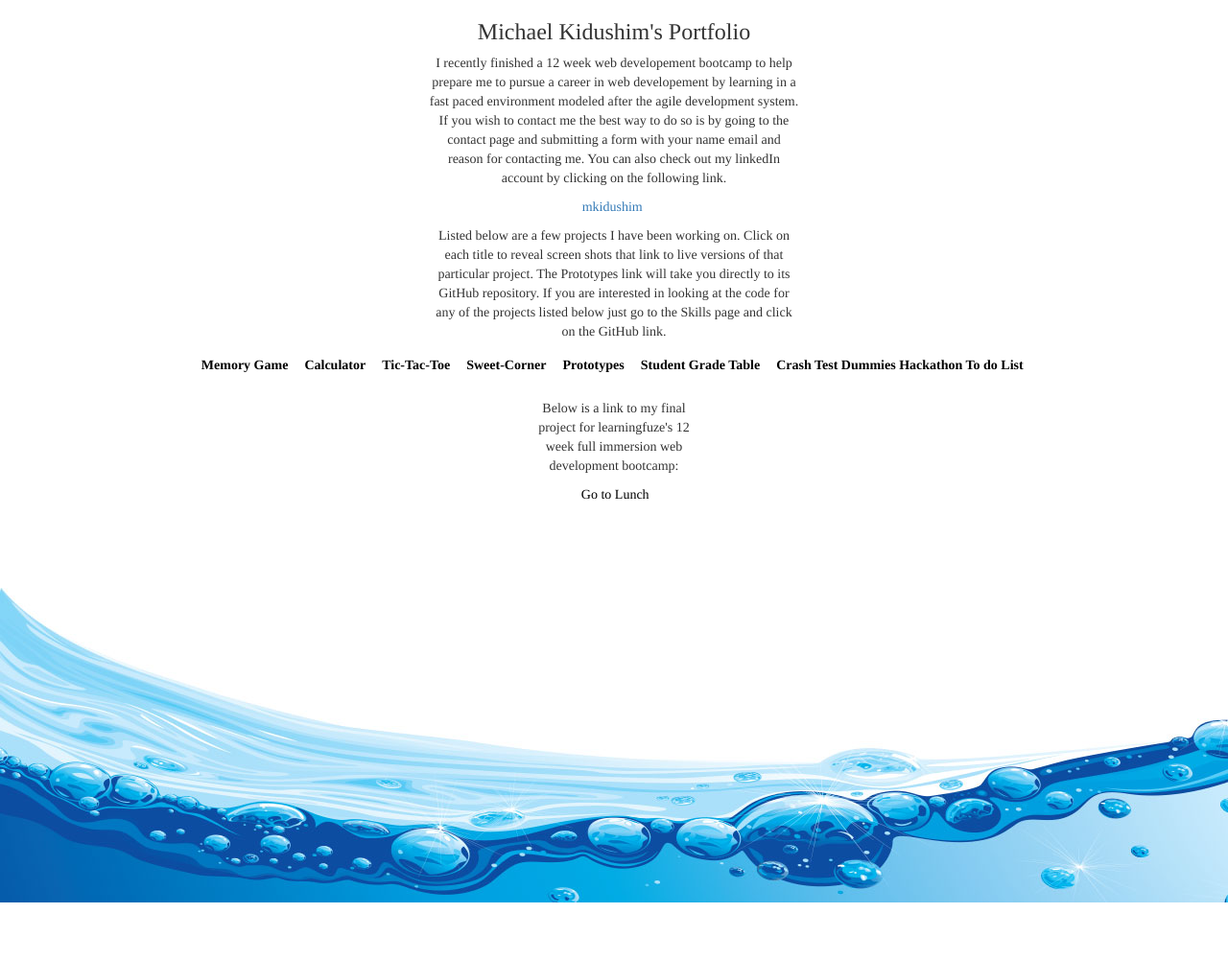
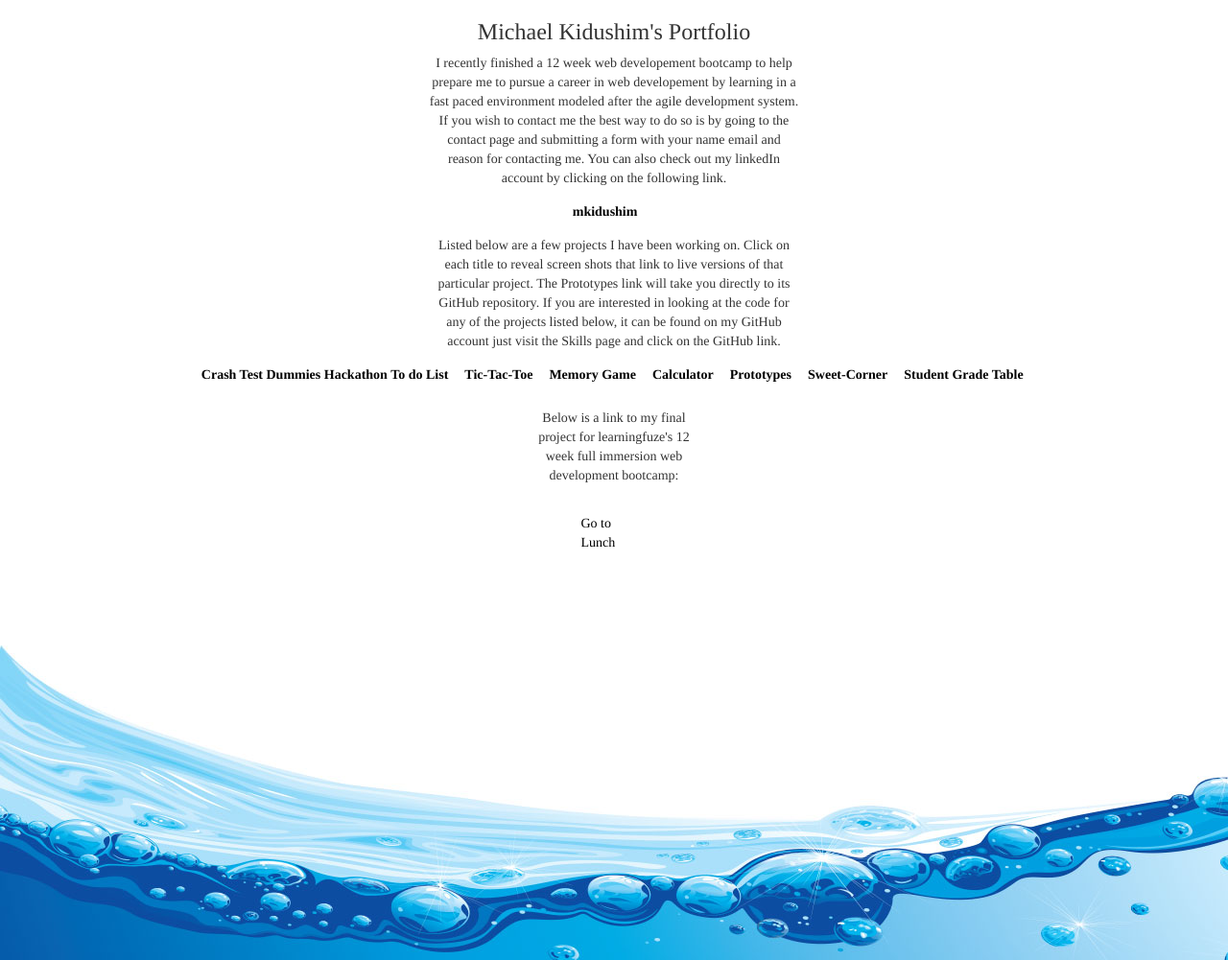
Before and after one commit to mkidushim/portfolio, a PHP site: page / in a window 1280 px wide. Shown: the part 150-1151 px from the top of the page at 96% size. Before the commit the page ends 1091 px from the top, so only its background shows below. Run offline with PHP 8.4, Linux system fonts and the light colour scheme; some libraries are stand-ins or nearby versions.

Commit message:
fixed styling issues with index page and about text #15

```diff
--- a/about.html
+++ b/about.html
@@ -2,7 +2,7 @@
     <h3 class="text-center">About Me...</h3>
     <div class="about-me">
         <div class="col-xs-10 col-md-12">
-            <p class="col-xs-10 col-xs-offset-2 col-md-8 col-md-offset-2 text-center">My name is Michael Kidushim, I am 25 years old and I love animals especially my two dogs Buster and Billy.  I am currently searching for a job in web developement.  Since I can remember figuring out how things work and new technology has motivated and intrigued me.  So naturally I tried to get my degree in computer science but after the first couple years outside circumstances forced me to start working full time in Sales. After 3 years in sales my grandfather who was one of the main reasons I got into sales in the first place passed away and at that point I decided that I wanted to go back to school. After I started taking programming courses at the local community college it became apparent that what I wanted to learn was not going to be taught or atleast not in the manner or depth I was expecting.  That is when I decided to take out all of my savings, move back in to my parents and attend a full immersion web development bootcamp in order to learn a new skill set and help start a new carreer in web development.</p>
+            <p class="col-xs-10 col-xs-offset-2 col-md-8 col-md-offset-2 text-center">My name is Michael Kidushim, I am 25 years old and I love animals, especially my two dogs, Buster and Billy. I am currently searching for a job in web developement. Since I can remember, figuring out how things work mechanically and how new technology is always evolving, has influenced my motivation and intrigued me. Being interested in the subject, I began my degree in computer science, but after the first couple years, outside circumstances lead me to start working full time in insurance sales. My grandfather, who was one of the main reasons I got into sales in the first place passed away after I had been working there for three years. At that point I decided that I wanted to learn more about my interests and went back to school. After I started taking programming courses at my local community college, it became apparent that what I was interested in learning was not offered in the manner or depth that I wanted to learn at. That is when I decided to take out all of my savings, humbly move back in with my parents to attend a full immersion web development bootcamp. This allowed me to learn an entirely new set of skills in a short period of time which will hopefully help jumpstart my career in web development.</p>
             <div class="pic_cont col-md-12">
                 <img class="col-xs-8 col-xs-offset-3 col-md-4 col-md-offset-4" src="images/mike.jpg" alt="mike">
                 <p class="pic_info col-xs-10 col-xs-offset-2 col-md-5 col-md-offset-4 text-center"><small>(Buster is on the right and Billy is on the left)</small></p>
--- a/home.html
+++ b/home.html
@@ -48,7 +48,7 @@
         </li>
     </ol>
     <p class="col-xs-10 col-xs-offset-1 col-md-8 col-md-offset-2 col-lg-2 col-lg-offset-5 text-center">Below is a link to my final project for Learningfuze's 12 week Web Developement Bootcamp:</p>
-    <p class="col-xs-6 col-xs-offset-1 col-md-2 col-md-offset-5 col-lg-2 col-lg-offset-5">
-        <a id="link1" class="final" href="http://52.26.217.22/c4_final_project/">Go to Lunch</a>
+    <p class="col-xs-6 col-xs-offset-1 col-md-5 col-md-offset-5 col-lg-2 col-lg-offset-5">
+        <a id="link1" class="final col-md-6 col-md-offset-3" href="http://52.26.217.22/c4_final_project/">Go to Lunch</a>
     </p>
 </div>
--- a/index.html
+++ b/index.html
@@ -28,7 +28,7 @@
                 -->
         <header id='header' class="header col-xs-12 col-sm-12 col-md-12 col-lg-12">
             <div class="row">
-               <!-- <img class="col-sm-12 col-xs-12" src="images/header.jpg">-->
+                <!-- <img class="col-sm-12 col-xs-12" src="images/header.jpg">-->
                 <div class="drop_menu navbar-toggle-con col-xs-2 visible-xs">
                     <button class="navbar-toggle collapsed" type="button" data-toggle="collapse" data-target=".bs-navbar-collapse">
                         <span class="icon-bar iconbar1"></span>
@@ -58,57 +58,72 @@
         </header>
         <div id="content" class="main_content col-xs-12 col-sm-12 col-md-12 col-lg-12">
             <h3 class="text-center">Michael Kidushim's Portfolio</h3>
-            <p class="info4 col-xs-12 col-md-4 col-md-offset-4 col-lg-4 col-lg-offset-4 text-center">I recently finished a 12 week web developement bootcamp to help prepare me to pursue a career in web developement by learning in a fast paced environment modeled after the agile development system. If you wish to contact me the best way to do so is by going to the contact page and submitting a form with your name email and reason for contacting me. You can also check out my linkedIn account by clicking on the following link. </p><p class="col-md-5 col-md-offset-5"><a class="link col-md-4 col-md-offset-1 col-xs-3 col-xs-offset-3" target="_blank" href="https://www.linkedin.com/in/mkidushim">mkidushim</a></p>
-            <p class="text-center col-xs-12 col-md-4 col-md-offset-4 col-lg-4 col-lg-offset-4"> Listed below are a few projects I have been working on.  Click on each title to reveal screen shots that link to live versions of that particular project.  The Prototypes link will take you directly to its GitHub repository. If you are interested in looking at the code for any of the projects listed below just go to the Skills page and click on the GitHub link.</p>
+            <p class="info4 col-xs-12 col-md-4 col-md-offset-4 col-lg-4 col-lg-offset-4 text-center">I recently finished a 12 week web developement bootcamp to help prepare me to pursue a career in web developement by learning in a fast paced environment modeled after the agile development system. If you wish to contact me the best way to do so is by going to the contact page and submitting a form with your name email and reason for contacting me. You can also check out my linkedIn account by clicking on the following link. </p>
+            <p class="col-md-5 col-md-offset-5"><a class="link col-md-4 col-md-offset-1 col-xs-3 col-xs-offset-3" target="_blank" href="https://www.linkedin.com/in/mkidushim">mkidushim</a></p>
+            <p class="text-center col-xs-12 col-md-4 col-md-offset-4 col-lg-4 col-lg-offset-4"> Listed below are a few projects I have been working on. Click on each title to reveal screen shots that link to live versions of that particular project. The Prototypes link will take you directly to its GitHub repository. If you are interested in looking at the code for any of the projects listed below, it can be found on my GitHub account just visit the Skills page and click on the GitHub link.</p>
             <ol class="roman col-xs-12 col-md-12 col-lg-12 text-center">
-                <li><p class="memory_match_b">Memory Game </p></li>
+                <li>
+                    <p class="C4TDL">Crash Test Dummies Hackathon To do List</p>
+                </li>
+                <li>
+                    <a target="_blank" href="http://52.26.217.22/c4_TDL/"><img class="screen_shot C4TDL" src="images/TDL.png"></a>
+                </li>
+                <li>
+                    <p class="tic-tac-toe_b">Tic-Tac-Toe</p>
+                </li>
+                <li>
+                    <a target="_blank" href="http://mkidushim.github.io/tic-tac-toe/"><img class="screen_shot tic-tac-toe" src="images/tic-tac-toe.png"></a>
+                </li>
+                <li>
+                    <p class="memory_match_b">Memory Game </p>
+                </li>
                 <li>
                     <a target="_blank" href="http://mkidushim.github.io/memory_match_c4/"><img class="screen_shot memory_match" src="images/memory_match.png"></a>
                 </li>
-                <li><p class="calc_b">Calculator </p></li>
+                <li>
+                    <p class="calc_b">Calculator </p>
+                </li>
                 <li>
                     <a target="_blank" href="http://mkidushim.github.io/calculator/"><img class="screen_shot calc" src="images/calc.png"></a>
                 </li>
-                <li><p class="tic-tac-toe_b">Tic-Tac-Toe</p></li>
                 <li>
-                    <a target="_blank" href="http://mkidushim.github.io/tic-tac-toe/"><img class="screen_shot tic-tac-toe" src="images/tic-tac-toe.png"></a>
+                    <p class="prototypes_b">Prototypes</p>
                 </li>
-                <li><p class="sweetcorner_b">Sweet-Corner</p></li>
+                <li>
+                    <a target="_blank" href="https://github.com/mkidushim/prototypes"><img class="screen_shot prototypes" src="images/prototypes.png"></a>
+                </li>
+                <li>
+                    <p class="sweetcorner_b">Sweet-Corner</p>
+                </li>
                 <li>
                     <a target="_blank" href="http://mkidushim.github.io/sweet-corner/"><img class="screen_shot sweet_corner" src="images/sweet-corner.png"></a>
                 </li>
-                <li><p class="prototypes_b">Prototypes</p></li>
                 <li>
-                    <a target="_blank" href="https://github.com/mkidushim/prototypes"><img class="screen_shot prototypes" src="images/prototypes.png"></a>
+                    <p class="C4SGT">Student Grade Table</p>
                 </li>
-                <li><p class="C4SGT">Student Grade Table</p></li>
                 <li>
                     <a target="_blank" href="http://mkidushim.github.io/c4_SGT/"><img class="screen_shot C4SGT" src="images/SGT.png"></a>
                 </li>
-                <li><p class="C4TDL">Crash Test Dummies Hackathon To do List</p></li>
-                <li>
-                    <a target="_blank" href="http://52.26.217.22/c4_TDL/"><img class="screen_shot C4TDL" src="images/TDL.png"></a>
-                </li>
             </ol>
             <p class="col-xs-10 col-xs-offset-1 col-md-8 col-md-offset-2 col-lg-2 col-lg-offset-5 text-center">Below is a link to my final project for learningfuze's 12 week full immersion web development bootcamp:</p>
-            <p class="col-xs-6 col-xs-offset-1 col-md-2 col-md-offset-5 col-lg-2 col-lg-offset-5">
-                <a class="final" target="_blank" href="http://52.26.217.22/c4_final_project/">Go to Lunch</a>
+            <p class="col-xs-6 col-xs-offset-1 col-md-5 col-md-offset-5 col-lg-2 col-lg-offset-5">
+                <a class="final col-md-6 col-md-offset-3" target="_blank" href="http://52.26.217.22/c4_final_project/">Go to Lunch</a>
             </p>
             <!--<div class="pic_cont col-md-12">
                 <img class="col-xs-7 col-md-3 col-md-offset-2" src="images/billy.jpg" alt="billy">
                 <img class="col-xs-7 col-xs-offset-5 col-md-3 col-md-offset-3" src="images/buster.jpg" alt="buster">
             </div>-->
         </div>
-        <div id="footer" class="hidden-xs hidden-sm col-md-12 col-lg-12">        <!-- Content Being replaced when button is clicked -->
-
-        <!--<div class="footer_n col-xs-12 col-sm-12 col-md-12 col-lg-12 text-center"><img src="images/footer_water.jpg" class="col-xs-12 col-sm-12 col-lg-12 col-md-12">
+        <div id="footer" class="hidden-xs hidden-sm col-md-12 col-lg-12">
+            <!-- Content Being replaced when button is clicked -->
+            <!--<div class="footer_n col-xs-12 col-sm-12 col-md-12 col-lg-12 text-center"><img src="images/footer_water.jpg" class="col-xs-12 col-sm-12 col-lg-12 col-md-12">
         <div class="col-md-5 col-xs-7 col-xs-offset-2"><span class="glyphicon glyphicon-envelope"><span id="email"> Email</span></div>
         <div style="font-weight:bold" class="phone col-md-5 col-md-offset-2 col-xs-7 col-xs-offset-2"><i class="fa fa-linkedin"></i><a href="https://www.linkedin.com/in/mkidushim">Mkidushim</a></div>
 
 
     </div>
     -->
-    </div>
+        </div>
 </body>
 
 </html>
--- a/style.css
+++ b/style.css
@@ -56,7 +56,7 @@ span#email {
     display: none;
 }
 
-.roman > li p:hover {
+.roman > li p:hover{
     list-style: none;
     text-decoration: none;
     color: Green;
@@ -64,7 +64,7 @@ span#email {
     cursor: pointer;
 }
 
-.roman > li p {
+.roman > li p, a.link {
     color: black;
     font-weight: bold;
     padding: 5px;
@@ -150,25 +150,20 @@ a.link.ui-link {
 }
 
 a.final.ui-link {
-    border-radius: 10px;
-    margin-top: 10px;
-    position: relative;
-    left: 50px;
+
     color: black;
     text-decoration: none;
-    padding: 10px;
-    right: 5px;
+
 }
 
 a.final {
     border-radius: 10px;
     margin-top: 10px;
     position: relative;
-    left: 45px;
+
     color: black;
     text-decoration: none;
     padding: 10px;
-    right: 5px;
 }
 
 a.final:hover {
@@ -184,14 +179,3 @@ a.final:hover {
     color: white;
     border-radius: 10px;
 }
-
-@media screen and (max-width: 699px) and (min-width: 520px) {
-    #footer {
-        position: relative;
-        right: 25px;
-        height: 400px;
-    position: relative;
-    background-image: url("images/footer_water.jpg");
-    background-repeat: no-repeat;
-    }
-}
```
Also changed, not shown: 1 other file.
